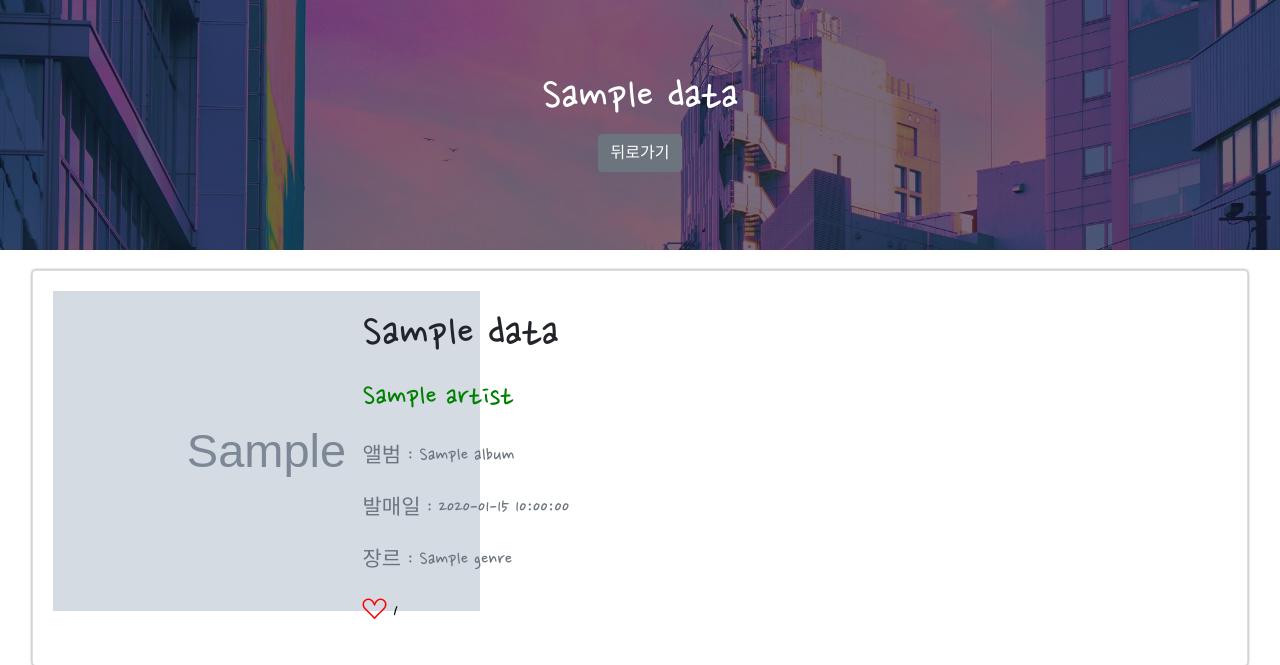
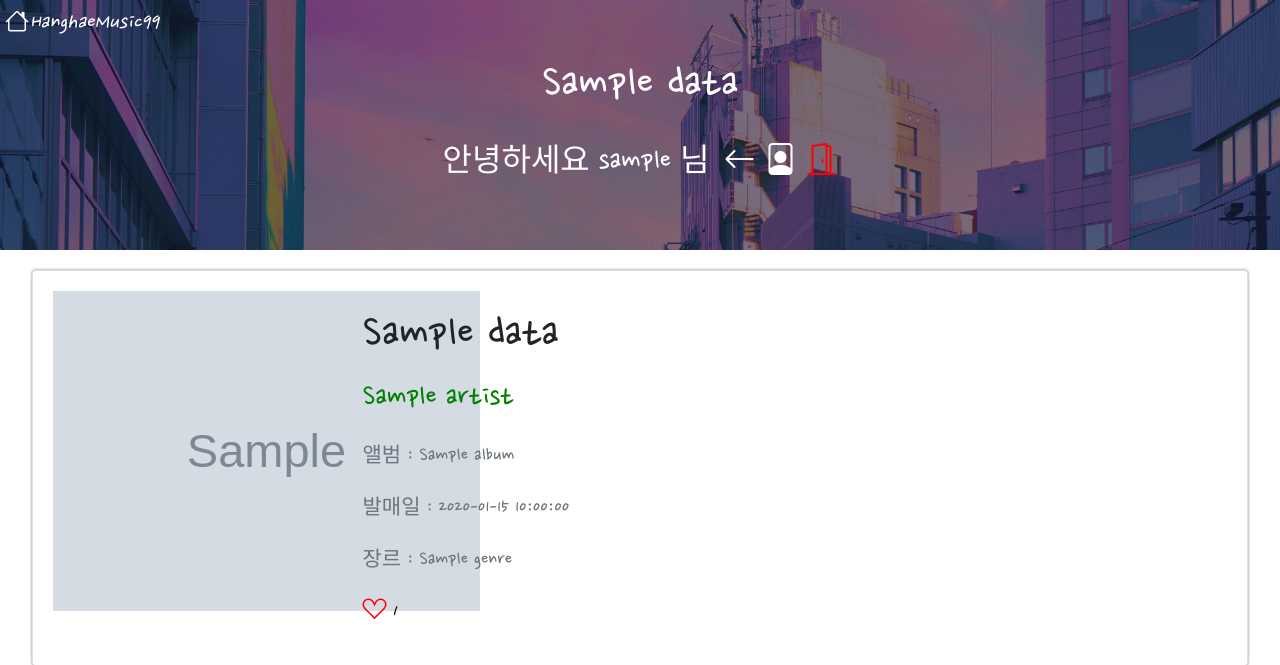
Before and after one commit to Kim-HJ1986/hanghaeMusic99, a Flask app: template templates/detail.html in a window 1280 px wide. Shown: the top 665 px of the page. Run offline with Flask 2, Linux system fonts and the light colour scheme; the template is opened without the code that fills it: most values are stand-ins (such as "Sample title", 1, 10 or a date in 2020); grey boxes marked "Sample" are stand-in pictures; some libraries are stand-ins or nearby versions.

Commit message:
키워드 - 각종 오류들 수정하여 진짜 최종이길
변경사항 :

```diff
--- a/app.py
+++ b/app.py
@@ -42,18 +42,19 @@ def get_musicList():
     return jsonify({"result": "success", "musics": musics})
 
 
-
-
+#로그인 페이지
 @app.route('/login')
 def login():
 
     return render_template('login.html')
 
+#회원가입 페이지
 @app.route('/register')
 def register():
 
     return render_template('register.html')
 
+#음악 디테일페이지 number는 그 선택한 음악의 고유넘버입니다
 @app.route('/detail/<number>')
 def detail(number):
     token_receive = request.cookies.get('mytoken')
@@ -74,6 +75,7 @@ def detail(number):
         count_heart = db.likes.count_documents({"title": music[0]['title']})
         heart_by_me = bool(db.likes.find_one({"title": music[0]['title'], "userId": payload['id']}))
         data= {
+            "username":user_info["username"],
             "userId": user_info["userId"],
             'title': music[0]['title'],
             'image': music[0]['image'],
@@ -90,29 +92,42 @@ def detail(number):
     except (jwt.ExpiredSignatureError, jwt.exceptions.DecodeError):
         return redirect(url_for("login"))
 
+#유저의 개인페이지
 @app.route('/user/<userId>')
 def user(userId):
-    # 각 사용자의 프로필과 글을 모아볼 수 있는 공간
+    # 각 사용자의 정보와 사용자가 좋아요한 음악리스트를 볼 수있는 공간
+    # 토큰을 받아옴
     token_receive = request.cookies.get('mytoken')
+    # 그 토큰이 유효한지 확인
     try:
+        #토큰이 유효하면 페이지를 넘어올때 받은 userId와 db에 저장된 userId를 비교하여 맞는 유저 정보를 가져와서 user.html이 실행될때 data를 넘겨줌
         payload = jwt.decode(token_receive, SECRET_KEY, algorithms=['HS256'])
         user_info = db.users.find_one({"userId": userId}, {"_id": False})
         return render_template('user.html', user_info=user_info)
     except (jwt.ExpiredSignatureError, jwt.exceptions.DecodeError):
         return redirect(url_for("home"))
 
+# 각 사용자가 좋아요한 음악을 가져오기
 @app.route('/user/<userId>/likeMusic')
 def get_likeMusic(userId):
+    # 토큰을 받아옴
     token_receive = request.cookies.get('mytoken')
     try:
+        # 토큰을 디코드하여 payload 설정
         payload = jwt.decode(token_receive, SECRET_KEY, algorithms=['HS256'])
+        # 그 페이지의 userId와 db에 저장된 userId를 비교하여 그에 맞는 유저정보를 가져옴
         user_info = db.users.find_one({"userId": userId}, {"_id": False})
+        # 가져온 그 유저정보의 유저아이디와 likes라는 db에 userId를 비교하여 그 사용자가 좋아요한 음악 제목을 가져옴
         all_likes = list(db.likes.find({'userId': user_info['userId']}, {'_id': False}))
         all_music=[]
         for like in all_likes:
+            # 가져온 음악 제목과 musics db에 있는 음악 제목을 비교하여 맞는 음악들을 다 가져옴
             musics = list(db.musics.find({'title': like['title']}, {'_id': False}))
+            # 그 음악의 좋아요 갯수를 셈
             count_heart = db.likes.count_documents({"title": like['title']})
+            # 그 음악을 내가 좋아요 했는지 확인
             heart_by_me = bool(db.likes.find_one({"title": like['title'], "userId": payload['id']}))
+            # 그 정보를 music list에 담은 후 전체 리스트를 all_music에 담아줌
             musics.append(count_heart)
             musics.append(heart_by_me)
             all_music.append(musics)
@@ -123,26 +138,30 @@ def get_likeMusic(userId):
 @app.route('/sign_in', methods=['POST'])
 def sign_in():
     # 로그인
+    # 유저 아이디와 비밀번호를 받아옴
     userId_receive = request.form['userId_give']
     password_receive = request.form['password_give']
-
+    # 비밀먼호를 hash처리 하여 저장
     pw_hash = hashlib.sha256(password_receive.encode('utf-8')).hexdigest()
+    # 유저 아이디와 해쉬된 비밀번호를 이용하여 아이디와 비밀번호가 일치하는지 확인
     result = db.users.find_one({'userId': userId_receive, 'password': pw_hash})
 
     if result is not None:
+        # 회원가입된 회원이라면 payload에 저장
         payload = {
          'id': userId_receive,
          'exp': datetime.utcnow() + timedelta(seconds=60 * 60 * 24)  # 로그인 24시간 유지
         }
+        # 회원에게 토큰을 할당해줌
         # token = jwt.encode(payload, SECRET_KEY, algorithm='HS256').decode('utf-8')  #배포환경에선 decode를 작성해줘야함
         token = jwt.encode(payload, SECRET_KEY, algorithm='HS256') #로컬환경에선 decode 삭제
 
         return jsonify({'result': 'success', 'token': token})
-    # 찾지 못하면
+        # 아이디와 비밀번호가 일치하지 않으면
     else:
         return jsonify({'result': 'fail', 'msg': '아이디/비밀번호가 일치하지 않습니다.'})
 
-
+# 회원가입시 정보 저장
 @app.route('/sign_up/save', methods=['POST'])
 def sign_up():
     userId_receive = request.form['userId_give']
@@ -160,14 +179,14 @@ def sign_up():
     db.users.insert_one(doc)
     return jsonify({'result': 'success'})
 
-
+# 회원가입이 되어있는지 체크
 @app.route('/sign_up/check_dup', methods=['POST'])
 def check_dup():
     userId_receive = request.form['userId_give']
     exists = bool(db.users.find_one({"userId": userId_receive}))
     return jsonify({'result': 'success', 'exists': exists})
 
-
+# 개인 프로필 업데이트
 @app.route('/update_profile', methods=['POST'])
 def save_img():
     token_receive = request.cookies.get('mytoken')
@@ -175,26 +194,31 @@ def save_img():
         payload = jwt.decode(token_receive, SECRET_KEY, algorithms=['HS256'])
         # 프로필 업데이트
         userId = payload['id']
+        # 업데이트한 이름과 한마디를 받아옴
         name_receive = request.form["name_give"]
         about_receive = request.form["about_give"]
+        # new_doc에 저장
         new_doc = {
             "username": name_receive,
             "profile_info": about_receive
         }
+        # 보낸 파일에 사진이 있으면 실행
         if 'pic_give' in request.files:
             file = request.files["pic_give"]
-            filename = secure_filename(file.filename)        #파일 이름을 filename에 저장
-            extension = filename.split(".")[-1]              #파일 확장자를 extention에 저장 [-1]은 리스트에서 뒤에서 첫번째라는 의미(사진의 확장자를 가져와야하기때문)
-            file_path = f"/{userId}.{extension}"             #파일 경로를 새로 지정
+            filename = secure_filename(file.filename)                    #파일 이름을 filename에 저장
+            extension = filename.split(".")[-1]                          #파일 확장자를 extention에 저장 [-1]은 리스트에서 뒤에서 첫번째라는 의미(사진의 확장자를 가져와야하기때문)
+            file_path = f"/{userId}.{extension}"                         #파일 경로를 새로 지정
             file.save("./static/profile_pics" + file_path)               #static/profile_pics 폴더에 파일 저장
-            new_doc["profile_pic"] = filename
+            new_doc["profile_pic"] = filename                            #new_doc에 저장
             new_doc["profile_pic_real"] = file_path
-        db.users.update_one({'userId': payload['id']}, {'$set': new_doc})
+            db.comments.update_many({'userId': payload['id']},{'$set': {'username': name_receive, 'userpic': file_path}}) # (사진있을때) 유저정보를 업데이트할때 그 전에 남긴 코멘트에도 적용해주기위해서 새로 업데이트
+        db.users.update_one({'userId': payload['id']}, {'$set': new_doc})   #db에 저장된 유저정보를 업데이트
+        db.comments.update_many({'userId': payload['id']},{'$set': {'username': name_receive}}) # (사진 없을때)유저정보를 업데이트할때 그 전에 남긴 코멘트에도 적용해주기위해서 새로 업데이트
         return jsonify({"result": "success", 'msg': '프로필을 업데이트했습니다.'})
     except (jwt.ExpiredSignatureError, jwt.exceptions.DecodeError):
         return redirect(url_for("login"))
 
-
+# 코멘트 db에 저장
 @app.route('/comments', methods=['POST'])
 def comments():
     token_receive = request.cookies.get('mytoken')
@@ -212,32 +236,34 @@ def comments():
             "userpic": user_info['profile_pic_real'],
             "comment": comment_receive,
             "date": date_receive,
-            "num": num+1
+            "num": num+1                # num은 comment마다 번호를 주기위해서 넣었습니다
         }
         db.comments.insert_one(doc)
         return jsonify({"result": "success", 'msg': '등록 완료'})
     except (jwt.ExpiredSignatureError, jwt.exceptions.DecodeError):
         return redirect(url_for("login"))
 
-
+# comment 가져오기
 @app.route("/get_comments", methods=['GET'])
 def get_comments():
     token_receive = request.cookies.get('mytoken')
     try:
         payload = jwt.decode(token_receive, SECRET_KEY, algorithms=['HS256'])
         user_info = db.users.find_one({"userId": payload["id"]}, {'_id': False})
+        # 상세페이지 들어간 그 음악의 이름을 이용하여 그 음악에 달린 코멘트만 가져옴
         title_receive = request.args.get('title_give')
-        comments = list(db.comments.find({'title': title_receive}).sort("date", -1).limit(20))
+        comments = list(db.comments.find({'title': title_receive}, {'_id': False}).sort("date", -1).limit(20))
+        # 각 사용자가 남긴 댓글에만 수정 삭제를 주기위하여 유저아이디를 넘겨줌
         userInfo={
+            'username': user_info['username'],
             'userId': user_info['userId'],
             'profile_pic': user_info['profile_pic_real']
         }
-        for comment in comments:
-            comment["_id"] = str(comment["_id"])
         return jsonify({"result": "success", "comments": comments, "userInfo": userInfo})
     except (jwt.ExpiredSignatureError, jwt.exceptions.DecodeError):
         return redirect(url_for("login"))
 
+# 코멘트 수정
 @app.route('/comments/update', methods=['POST'])
 def update_comments():
     token_receive = request.cookies.get('mytoken')
@@ -248,14 +274,12 @@ def update_comments():
         title_receive = request.form['title_give']
         date_receive = request.form['date_give']
         num_receive = request.form['num_give']
-
-        print(type (num_receive))
         db.comments.update_one({'title': title_receive, 'num': int(num_receive)}, {'$set': {'comment': comment_receive, 'date': date_receive}})
         return jsonify({"result": "success", 'msg': '수정 완료'})
     except (jwt.ExpiredSignatureError, jwt.exceptions.DecodeError):
         return redirect(url_for("login"))
 
-
+# 코멘트 삭제
 @app.route('/comments/delete', methods=['POST'])
 def delete_comments():
     token_receive = request.cookies.get('mytoken')
@@ -264,13 +288,12 @@ def delete_comments():
         user_info = db.users.find_one({"userId": payload["id"]})
         title_receive = request.form['title_give']
         num_receive = request.form['num_give']
-
-        print(num_receive)
         db.comments.delete_one({'title': title_receive, 'num': int(num_receive)})
         return jsonify({"result": "success", 'msg': '삭제 완료'})
     except (jwt.ExpiredSignatureError, jwt.exceptions.DecodeError):
         return redirect(url_for("login"))
 
+# 좋아요 갯수 업데이트
 @app.route('/update_like', methods=['POST'])
 def update_like():
     token_receive = request.cookies.get('mytoken')
@@ -283,16 +306,18 @@ def update_like():
             "title": title_receive,
             "userId": user_info["userId"],
         }
+        # action_receive를 줘서 like면 좋아요 저장하고 아니면 삭제
         if action_receive == "like":
             db.likes.insert_one(doc)
         else:
             db.likes.delete_one(doc)
+        # 각 음악마다의 좋아요 갯수를 셈
         count = db.likes.count_documents({"title": title_receive})
         return jsonify({"result": "success", 'msg': 'updated', "count": count})
     except (jwt.ExpiredSignatureError, jwt.exceptions.DecodeError):
         return redirect(url_for("login"))
 
-
+# 스케쥴관리 6시간마다 멜론에서 Top100을 크롤링해와서 db에 업데이트
 @app.route("/schedule")
 def trigger():
     return music_update.music_update()
--- a/music_update.py
+++ b/music_update.py
@@ -9,6 +9,8 @@ import sys
 ca = certifi.where()
 client = MongoClient('mongodb+srv://test:sparta@cluster0.zgm92.mongodb.net/Cluster0?retryWrites=true&w=majority', tlsCAFile=ca)
 db = client.hanghae_music99
+
+# 멜론 Top100 크롤링해와서 db에 업데이트
 def music_update():
     headers = {
         'User-Agent': 'Mozilla/5.0 (Windows NT 10.0; Win64; x64)AppleWebKit/537.36 (KHTML, like Gecko) Chrome/73.0.3683.86 Safari/537.36'}
--- a/templates/detail.html
+++ b/templates/detail.html
@@ -9,6 +9,7 @@
           integrity="sha384-EVSTQN3/azprG1Anm3QDgpJLIm9Nao0Yz1ztcQTwFspd3yD65VohhpuuCOmLASjC" crossorigin="anonymous">
     <link rel="stylesheet" href="https://cdn.jsdelivr.net/npm/bootstrap-icons@1.7.1/font/bootstrap-icons.css">
     <script src="https://ajax.googleapis.com/ajax/libs/jquery/3.5.1/jquery.min.js"></script>
+    <script src="https://cdnjs.cloudflare.com/ajax/libs/jquery-cookie/1.4.1/jquery.cookie.min.js"></script>
     <script src="https://cdn.jsdelivr.net/npm/bootstrap@5.0.2/dist/js/bootstrap.bundle.min.js"
             integrity="sha384-MrcW6ZMFYlzcLA8Nl+NtUVF0sA7MsXsP1UyJoMp4YLEuNSfAP+JcXn/tWtIaxVXM"
             crossorigin="anonymous"></script>
@@ -36,10 +37,20 @@
 
           color: white;
           display: flex;
-          flex-direction: row;
+          flex-direction: column;
           justify-content: center;
           align-items: center;
           font-size: xx-large;
+            position: relative;
+        }
+        #home{
+            position: absolute;
+            top: 5px;
+            left: 5px;
+            font-size: x-large;
+        }
+        #home:hover{
+            cursor: pointer;
         }
         .title{
             color: white;
@@ -82,6 +93,19 @@
             width: 100px;
             border-radius: 70%;
         }
+        #logOut:hover{
+            cursor: pointer;
+        }
+        #profile:hover{
+            cursor: pointer;
+        }
+        #back{
+            margin-left: 5px;
+        }
+        #back:hover{
+            cursor: pointer;
+        }
+
 
 
     </style>
@@ -156,9 +180,8 @@
                     success: function (response) {
                         if (response["result"] == "success") {
                             let rows = response["comments"]
-                            console.log(response)
                             let profile_pic = response['userInfo']['profile_pic']
-                            console.log(profile_pic)
+                            let username = response['userInfo']['username']
                             for (let i = 0; i < rows.length; i++) {
                                 let comment = rows[i]
                                 let time_post = new Date(comment['date'])
@@ -174,7 +197,7 @@
                                                       <p>${comment['comment']}</p>
                                                         <br>
                                                       <footer class="blockquote-footer">
-                                                            ${comment['username']}
+                                                            ${username}
                                                             <cite title="Source Title" style="font-size: medium">@${comment['userId']}</cite>
                                                             <small>${time_before}</small>
                                                         </footer>
@@ -283,7 +306,7 @@
                         action_give: "unlike"
                     },
                     success: function (response) {
-                        $('i').addClass("bi-suit-heart").removeClass("bi-suit-heart-fill")
+                        $('#heart').addClass("bi-suit-heart").removeClass("bi-suit-heart-fill")
                         $('.count').text(num2str(response['count']))
                     }
                 })
@@ -297,7 +320,7 @@
                         action_give: "like"
                     },
                     success: function (response) {
-                        $('i').addClass("bi-suit-heart-fill").removeClass("bi-suit-heart")
+                        $('#heart').addClass("bi-suit-heart-fill").removeClass("bi-suit-heart")
                         $('.count').text(num2str(response['count']))
                     }
                 })
@@ -305,15 +328,28 @@
 
         }
 
+         function sign_out() {
+             $.removeCookie('mytoken', {path: '/'});
+             alert('로그아웃!')
+             window.location.href = "/login"
+         }
+
+         function profile() {
+             window.location.href = "/user/{{ data.userId }}"
+         }
+
     </script>
 </head>
 
 <body>
 <div class = title-form>
+    <i id="home" class="bi bi-house" onclick="window.location.href='/'" title="홈으로">HanghaeMusic99</i>
     <div class="form-floating mb-3">
         <div class = title id ="title">{{ data.title }}</div>
-        <button onclick="window.location.href='/'" type="button" class="btn btn-secondary" style="display: block; margin: auto">뒤로가기</button>
     </div>
+    <p>안녕하세요 {{ data.username }} 님 <i id="back" class="bi bi-arrow-left" onclick="history.back()" title="뒤로가기"></i>
+            <i onclick="profile()" class="bi bi-file-person" id="profile" title="마이 페이지"></i>
+        <i onclick="sign_out()" class="bi bi-door-open" id="logOut" style="color: red;" title="로그아웃"></i></p>
 </div>
 
 <div class="card mb-3" id="card" style="max-width: 1500px;">
--- a/templates/index.html
+++ b/templates/index.html
@@ -120,10 +120,13 @@
                           let artist = rows[i]["artist"];
                           let album = rows[i]["album"];
                           let image = rows[i]["image"];
-                      let rank =rows[i]['rank']
+                          let rank = rows[i]['rank']
+                          let number = rows[i]["number"]
                           let temp_html = `<div class="col">
                                         <div class="card h-100">
+                                          <a href=/detail/${number}>
                                           <img src="${image}" class="card-img-top" alt="...">
+                                           </a>
                                           <div class="card-body">
                                             <h3 class="card-rank">${rank}위</h3>
                                             <h5 class="card-title">${title}</h5>
--- a/templates/login.html
+++ b/templates/login.html
@@ -58,21 +58,22 @@
 
         </style>
         <script>
+            {# 아이디 입력창 관련 함수 #}
             function sign_in() {
                 let userId = $("#input-userId").val()
                 let password = $("#input-password").val()
 
                 if (userId == "") {
-                    $("#help-id-login").text("아이디를 입력해주세요.")
-                    $("#input-userId").focus()
+                    $("#help-id-login").text("아이디를 입력해주세요.") {# 아이디입력창 밑에 뜨는 문구 #}
+                    $("#input-userId").focus() {# 아이디를 입력안하고 로그인버튼을 눌렀을때 아이디입력창으로 focus #}
                     return;
                 } else {
                     $("#help-id-login").text("")
                 }
 
                 if (password == "") {
-                    $("#help-password-login").text("비밀번호를 입력해주세요.")
-                    $("#input-password").focus()
+                    $("#help-password-login").text("비밀번호를 입력해주세요.") {# 비밀번호입력창 밑에 뜨는 문구 #}
+                    $("#input-password").focus() {# 비밀번호를 입력안하고 로그인버튼을 눌렀을때 비밀번호입력창으로 focus #}
                     return;
                 } else {
                     $("#help-password-login").text("")
```
Also changed, not shown: templates/register.html (+3 -5 lines), templates/user.html (+22 -2 lines), static/profile_pics/choiji92.png (added). Lines whose indentation alone changed are shown as unchanged.
